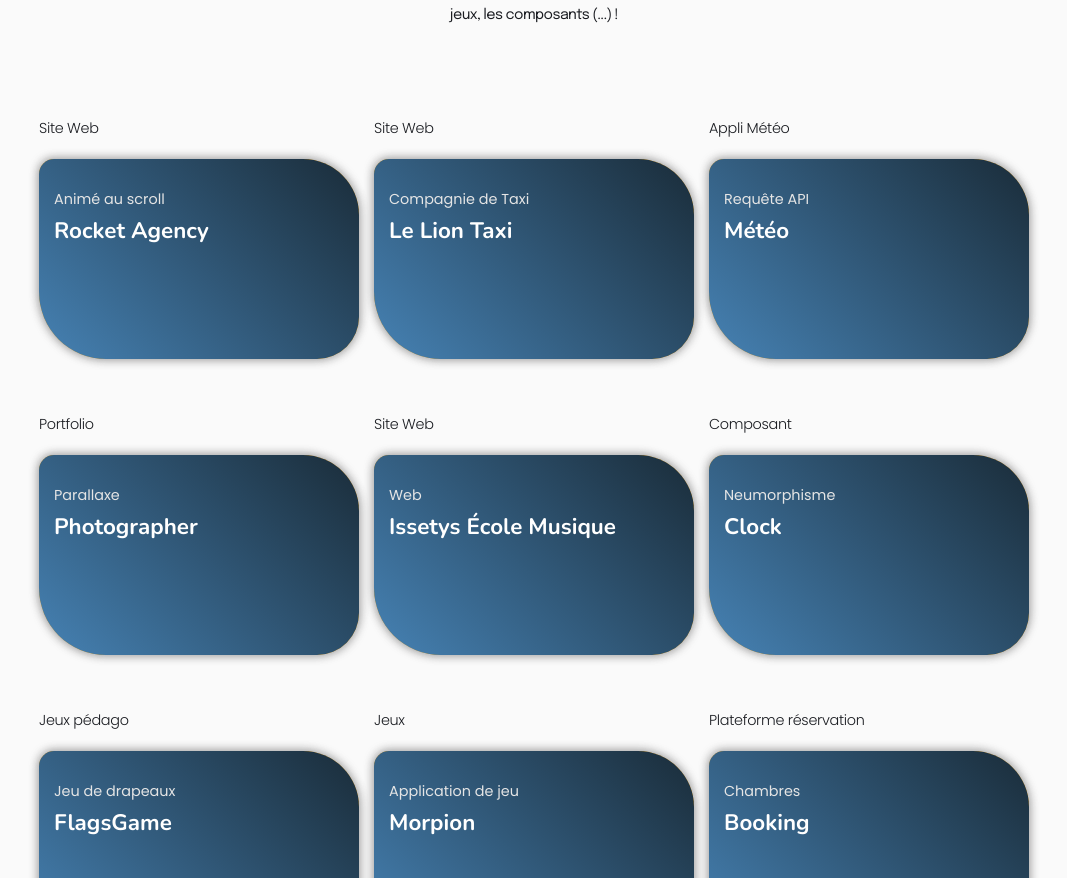
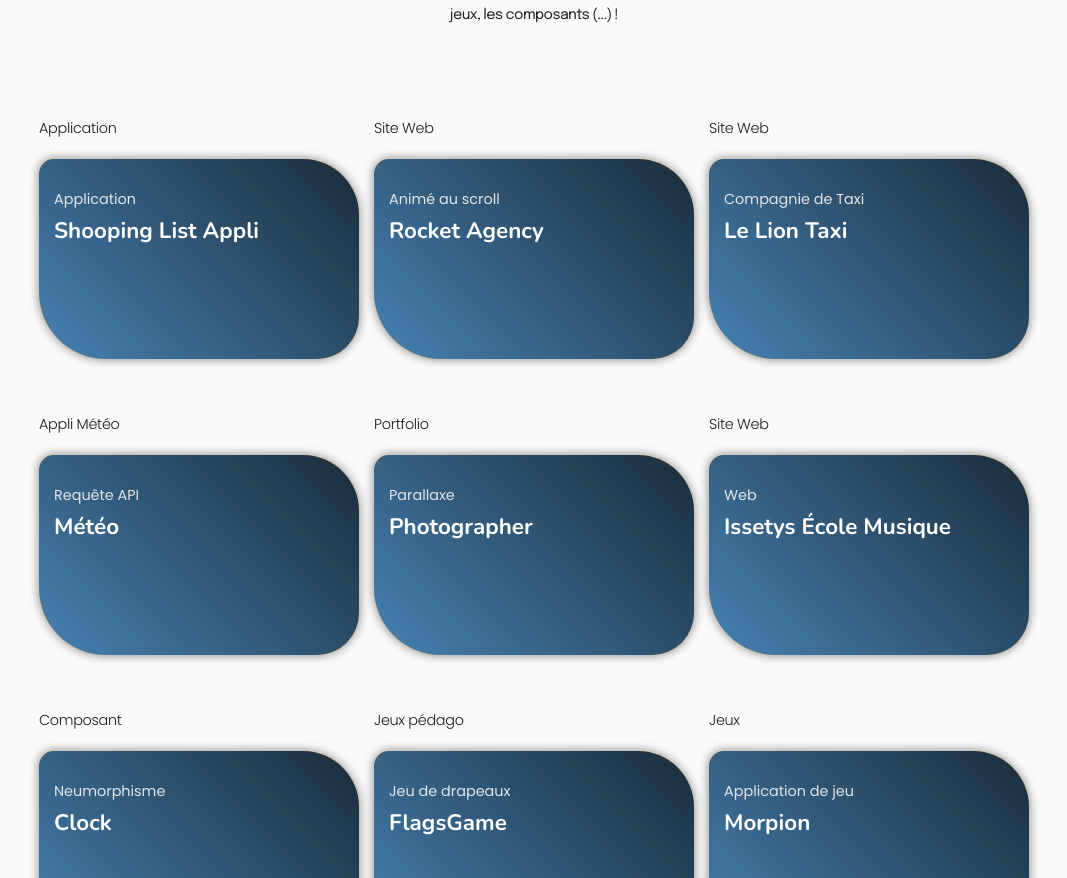
Before and after one commit to Github1234fab/gralyphoWeb, a SvelteKit app: page / in a window 1280 px wide. Shown: the part 5869-6747 px from the top of the page, without its empty margins (106-1173 px from the left). Built offline with nearby package versions, Linux system fonts and the light colour scheme; a web font is replaced by a local one.

Commit message:
ajout de appli shopping list

```diff
--- a/src/sections/GSection.svelte
+++ b/src/sections/GSection.svelte
@@ -19,6 +19,13 @@
 	import resa from '../Assets/png-gralypho/resa.png';
 
 	let portfolioTab = [
+		{
+			type: 'Application',
+			title: 'Shooping List Appli',
+			text: 'Application',
+			img: animationSite,
+			lien: 'https://6635f6a885886b0008ea927a--gralyshoplist.netlify.app/'
+		},
 		{
 			type: 'Site Web',
 			title: 'Rocket Agency',
```
